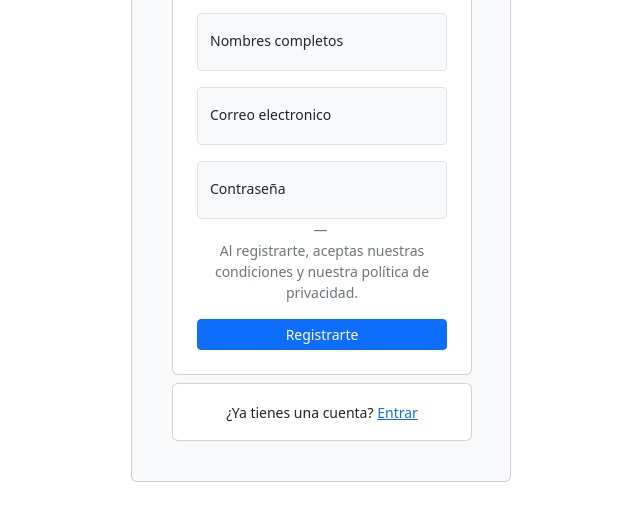
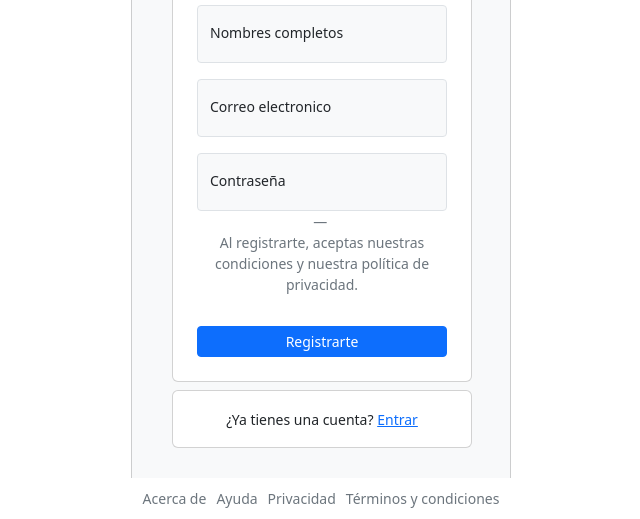
Before and after one commit to jleon1994/tienda, a website: page frontend/register.html in a window 1280 px wide. Shown: the part 281-800 px from the top of the page, without its empty margins (319-959 px from the left). Drawn offline with nearby package versions, Linux system fonts and the light colour scheme.

Commit message:
Configuración de login.html

```diff
--- a/frontend/register.html
+++ b/frontend/register.html
@@ -6,7 +6,9 @@
     <meta name="viewport" content="width=device-width, initial-scale=1.0">
     <title>Registro</title>
     <link href="https://cdn.jsdelivr.net/npm/bootstrap@5.3.0/dist/css/bootstrap.min.css" rel="stylesheet">
+    <link rel="stylesheet" href="css/styles.css">
 </head>
+
 <body>
     <div class="d-flex justify-content-center align-items-center vh-100">
         <div class="card p-3 bg-light" style="width: 380px;">
@@ -45,7 +47,16 @@
                 </div>
             </div>
         </div>
+        <footer>
+            <div class="footer-links">
+                <small><a href="#">Acerca de</a></small>
+                <small><a href="#">Ayuda</a></small>
+                <small><a href="#">Privacidad</a></small>
+                <small><a href="#">Términos y condiciones</a></small>
+            </div>
+        </footer>
         <script src="https://cdn.jsdelivr.net/npm/axios/dist/axios.min.js"></script>
         <script src="js/main.js"></script>
 </body>
+
 </html>
```
Also changed, not shown: frontend/login.html (+1 -1 lines).
